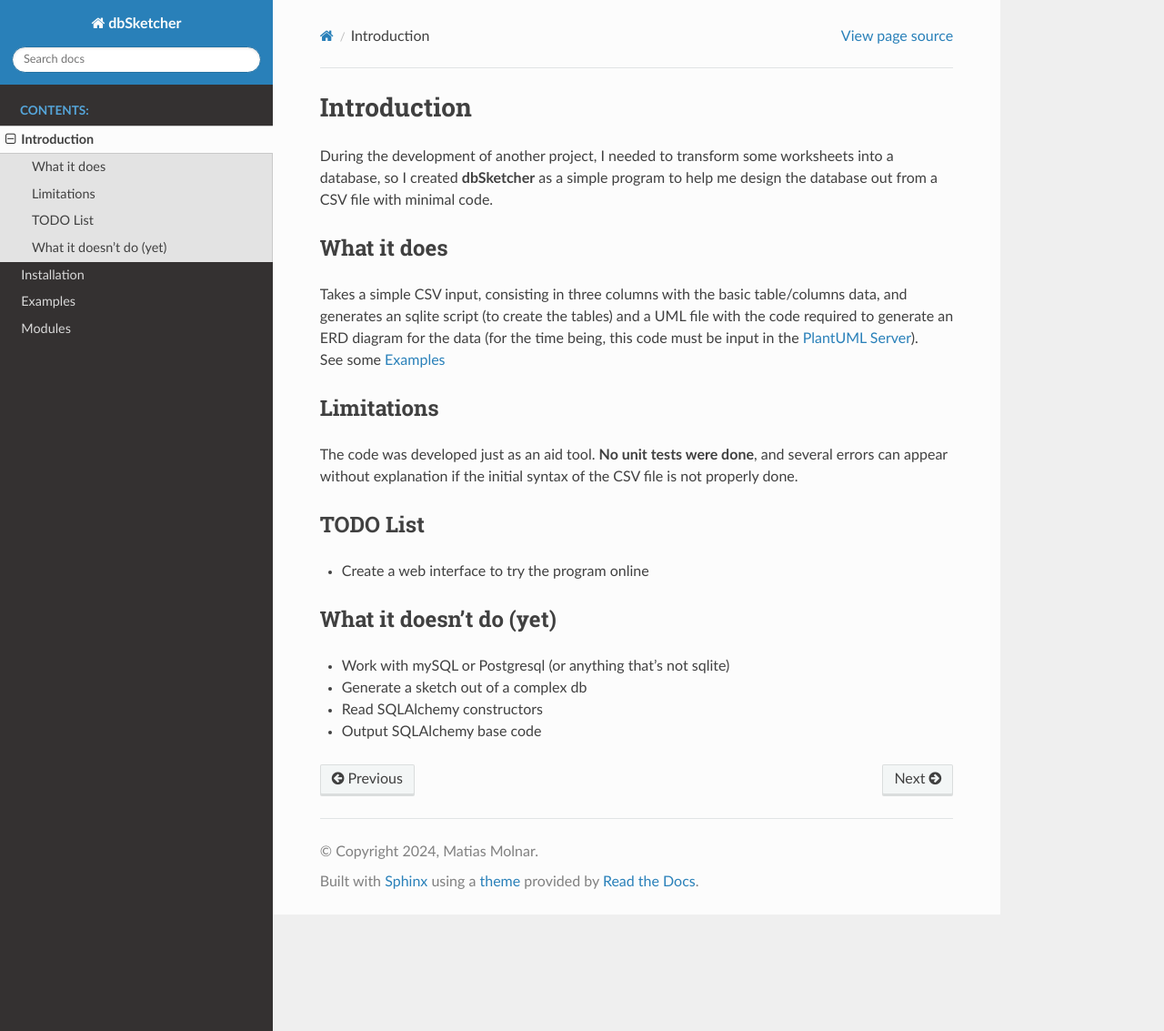
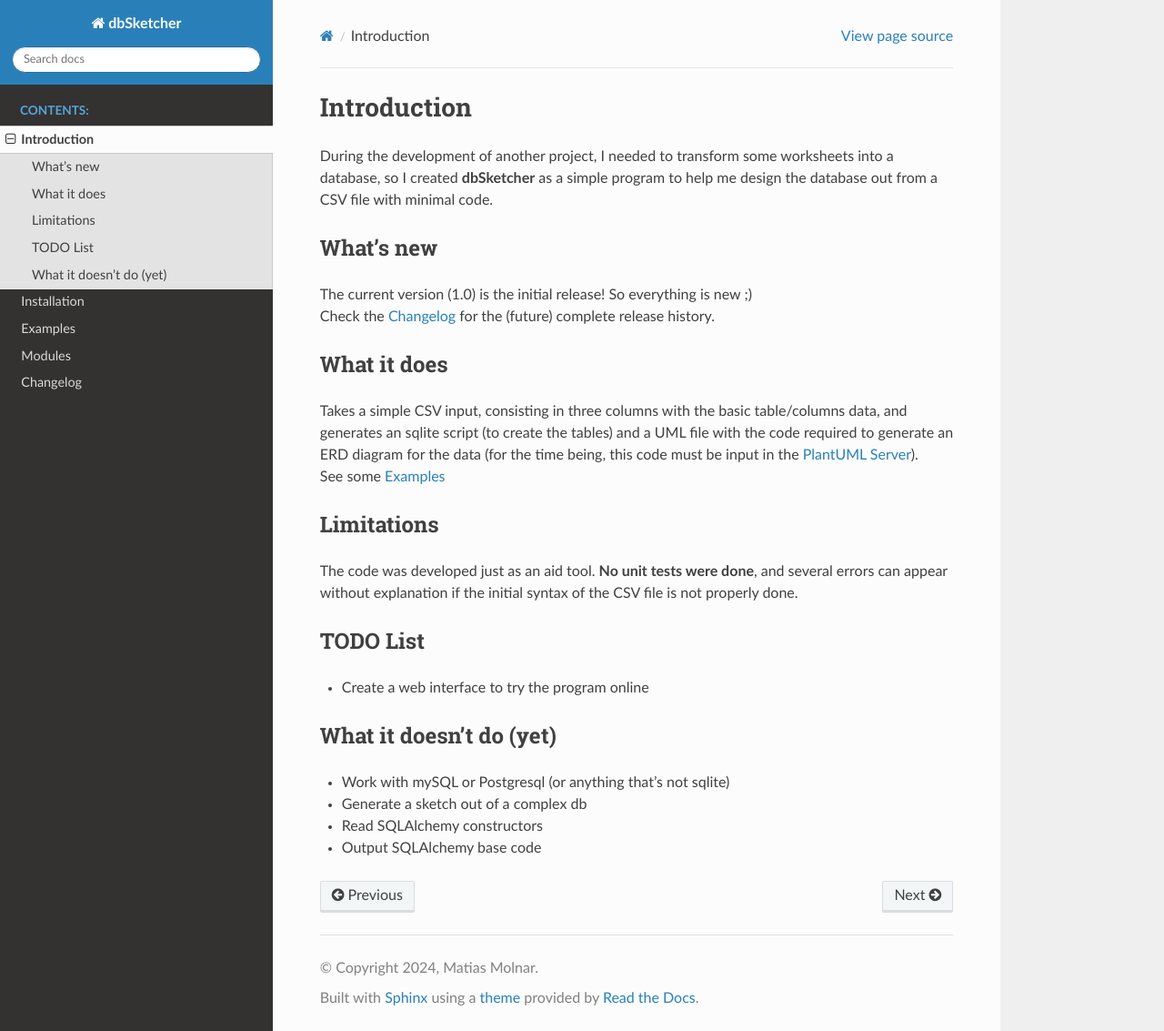
Before and after one commit to matteemol/dbSketcher, a Sphinx documentation site: the page built from docs/source/intro.rst, in a window 1280 px wide and 1133 px high. Shown: the whole window at 91% size. Built offline with Sphinx 7.4.7 and the Read the Docs theme 2.0.0, drawn with Linux system fonts in a browser that asks for light colours.

Commit message:
added changelog

```diff
--- a/docs/source/index.rst
+++ b/docs/source/index.rst
@@ -14,6 +14,7 @@
    installation
    examples
    modules
+   changelog
 
 Indices and tables
 ==================
--- a/docs/source/intro.rst
+++ b/docs/source/intro.rst
@@ -2,6 +2,11 @@
 ============
 
 During the development of another project, I needed to transform some worksheets into a database, so I created **dbSketcher** as a simple program to help me design the database out from a CSV file with minimal code.
+
+What's new
+**********
+| The current version (1.0) is the initial release! So everything is new ;)
+| Check the `Changelog <changelog.html>`_ for the (future) complete release history.
 
 What it does
 ************
```
Also changed, not shown: docs/source/changelog.rst (added, +19 -0 lines), 1 other file.
